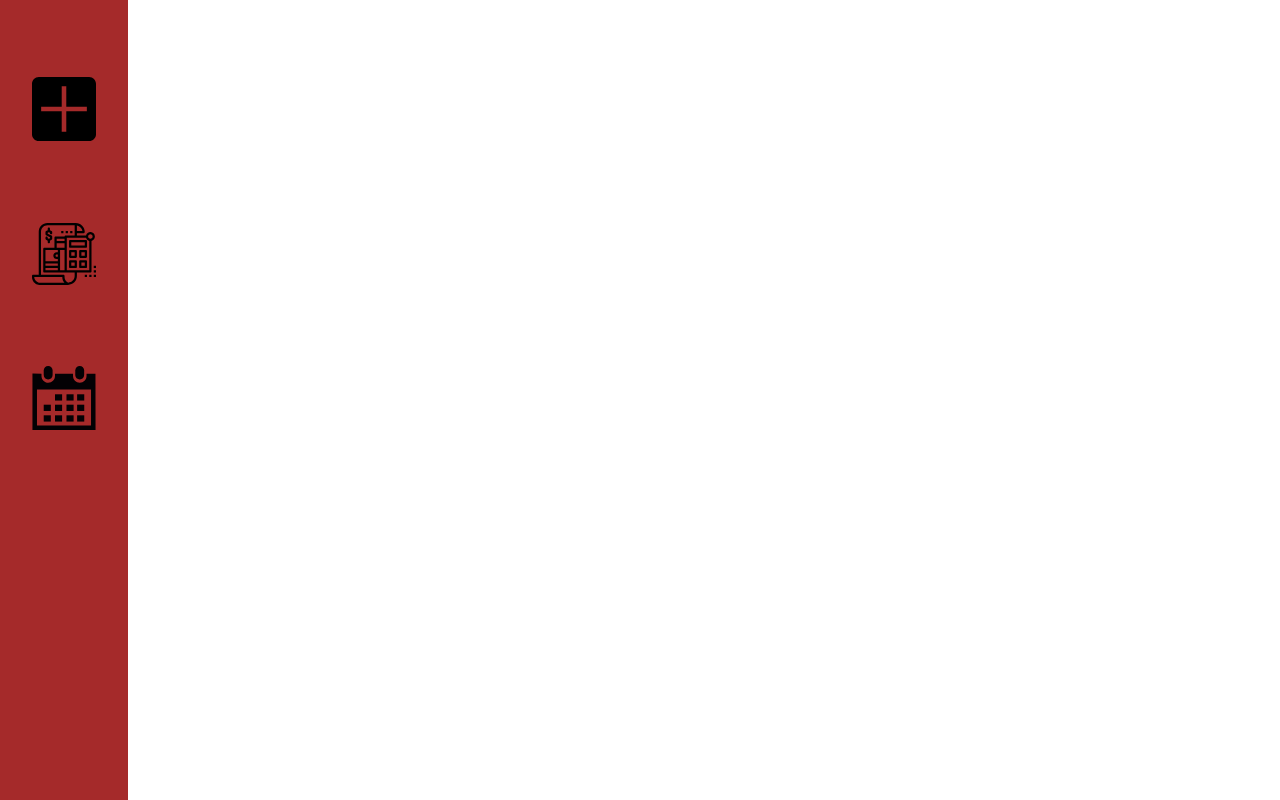
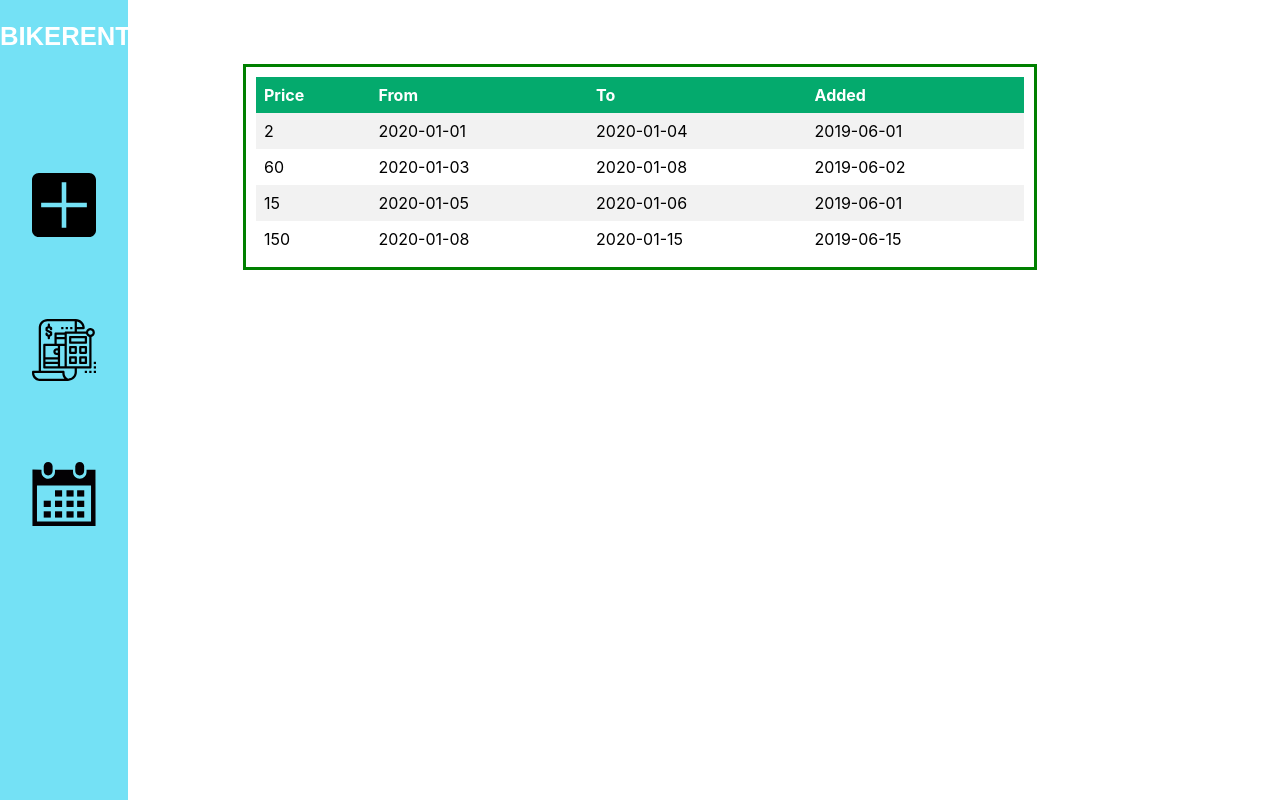
Before and after one commit to EasyGoingLove/bike-company, a React (Create React App) app: page / in a window 1280 px wide. Built offline with nearby package versions, Linux system fonts and the light colour scheme.

Commit message:
Set Created and filled the table component

```diff
--- a/src/App.tsx
+++ b/src/App.tsx
@@ -1,12 +1,15 @@
 import React from 'react';
 
 import Header from './components/Header/Header';
+import Table from './components/Table/Table';
+import data from './data/data'
 import './App.css';
 
 function App() {
   return (
     <div className="App">
       <Header/>
+      <Table information={data}/>
 
     </div>
   );
--- a/src/components/Header/Header.css
+++ b/src/components/Header/Header.css
@@ -1,8 +1,18 @@
 .header-container {
-    background-color: brown;
+    background-color: rgb(116, 225, 245);
     position:absolute;
     left:0; top:0px; bottom: 0;
     width: 10%;
+}
+.logo{
+   color: #ffffff;
+   font-family: 'Raleway',sans-serif;
+   font-size: 160%;
+   font-weight: 800;
+   line-height: 72px;
+   margin: 0 0 24px;
+   text-align: center;
+   text-transform: uppercase;
 }
 .header-btns{
     padding-top: 60%;
--- a/src/components/Header/Header.tsx
+++ b/src/components/Header/Header.tsx
@@ -10,6 +10,7 @@ const Header = () => {
 
     return(
      <div className="header-container">
+         <h1 className="logo">BikeRent</h1>
         {icons.map((e:string,i:number)=>{
             return(
              <div className="header-btns">
@@ -18,13 +19,6 @@ const Header = () => {
             )
          })
          }
-
-      {/*
-      1.Display pariod array dates
-      2.Add a new object in the array table
-      3.Calculate
-      */}
-
     </div>
     )
 };
--- /dev/null
+++ b/src/components/Table/Table.css
@@ -0,0 +1,24 @@
+.table-container{
+    margin: auto;
+    width: 60%;
+    border: 3px solid green;
+    padding: 10px;
+    margin-top: 5%;
+}
+
+table {
+    border-collapse: collapse;
+    width: 100%;
+  }
+
+  th, td {
+    text-align: left;
+    padding: 8px;
+  }
+
+  tr:nth-child(even){background-color: #f2f2f2}
+
+  th {
+    background-color: #04AA6D;
+    color: white;
+  }
--- /dev/null
+++ b/src/components/Table/Table.tsx
@@ -0,0 +1,40 @@
+import React from "react";
+
+import "./Table.css";
+
+type TableProps = {
+    information : object[],
+    // price: number,
+    // date:string
+};
+
+
+const Table = (props:TableProps) => {
+  return (
+    <div className="table-container">
+      <table className="table">
+        <tr>
+          <th>Price</th>
+          <th>From</th>
+          <th>To</th>
+          <th>Added</th>
+        </tr>
+        {props.information.map((e:any,i:number)=>{
+
+            return(
+              <tr>
+               <td>{e.price_per_day}</td>
+               <td>{e.from}</td>
+               <td>{e.to}</td>
+               <td>{e.added}</td>
+              </tr>
+            )
+
+        })
+        }
+      </table>
+    </div>
+  );
+};
+
+export default Table;
```
